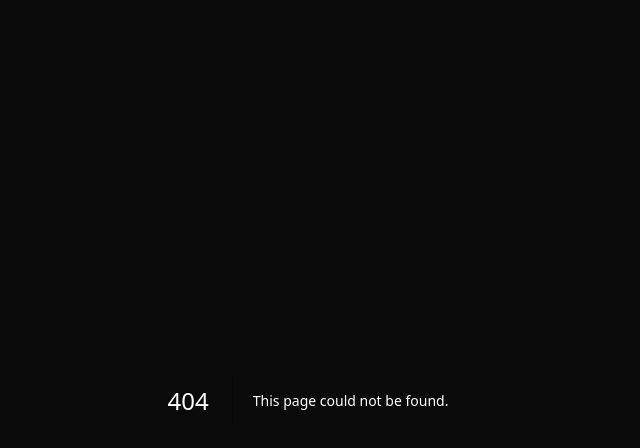
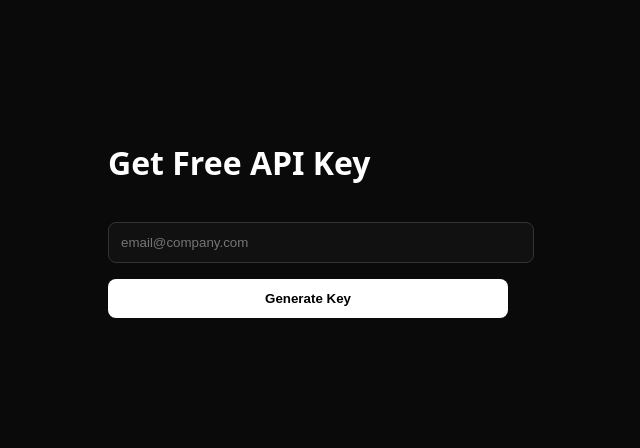
Before and after one commit to pappubabu200-jpg/Clean-bounce-meta-ai, a Next.js app in the folder web/: page /dashboard in a window 1280 px wide. Before the commit this address had no page. Shown: the top 448 px of the page, without its empty margins (332-972 px from the left). Built offline with nearby package versions, Linux system fonts and the light colour scheme; no server answers.

Commit message:
Add Dashboard component for API key management

```diff
--- /dev/null
+++ b/web/app/dashboard/page.tsx
@@ -0,0 +1,61 @@
+'use client'
+import { useState, useEffect } from 'react'
+
+export default function Dashboard() {
+  const [apiKey, setApiKey] = useState(localStorage.getItem('api_key') || '')
+  const [usage, setUsage] = useState<any>(null)
+  const [email, setEmail] = useState('')
+
+  const API_URL = process.env.NEXT_PUBLIC_API_URL || 'http://localhost:8080'
+
+  async function signup() {
+    const form = new FormData()
+    form.append('email', email)
+    const res = await fetch(`${API_URL}/api/auth/signup`, { method: 'POST', body: form })
+    const data = await res.json()
+    setApiKey(data.api_key)
+    localStorage.setItem('api_key', data.api_key)
+  }
+
+  useEffect(() => {
+    if (!apiKey) return
+    fetch(`${API_URL}/api/usage`, { headers: { 'X-API-Key': apiKey } })
+     .then(r => r.json()).then(setUsage)
+  }, [apiKey])
+
+  if (!apiKey) {
+    return (
+      <div style={{maxWidth: 400, margin: '100px auto', padding: 20}}>
+        <h1>Get Free API Key</h1>
+        <input placeholder="email@company.com" value={email} onChange={e => setEmail(e.target.value)}
+          style={{width: '100%', padding: 12, margin: '16px 0', background: '#111', color: '#fff', border: '1px solid #333', borderRadius: 8}} />
+        <button onClick={signup} style={{width: '100%', padding: 12, background: '#fff', color: '#000', border: 0, borderRadius: 8, fontWeight: 600}}>
+          Generate Key
+        </button>
+      </div>
+    )
+  }
+
+  return (
+    <div style={{maxWidth: 800, margin: '40px auto', padding: 20}}>
+      <h1>Dashboard</h1>
+      <div style={{background: '#111', padding: 16, borderRadius: 8, marginBottom: 24}}>
+        <div style={{color: '#888', fontSize: 14}}>API Key</div>
+        <code>{apiKey}</code>
+      </div>
+
+      {usage && (
+        <div style={{display: 'grid', gridTemplateColumns: '1fr 1fr', gap: 16}}>
+          <div style={{background: '#111', padding: 16, borderRadius: 8}}>
+            <div style={{color: '#888'}}>SMTP Verifications</div>
+            <div style={{fontSize: 32, fontWeight: 600}}>{usage.clean_used}/{usage.clean_limit}</div>
+          </div>
+          <div style={{background: '#111', padding: 16, borderRadius: 8}}>
+            <div style={{color: '#888'}}>Extractor Chars</div>
+            <div style={{fontSize: 32, fontWeight: 600}}>{usage.extract_used}/{usage.extract_limit}</div>
+          </div>
+        </div>
+      )}
+    </div>
+  )
+}
```
